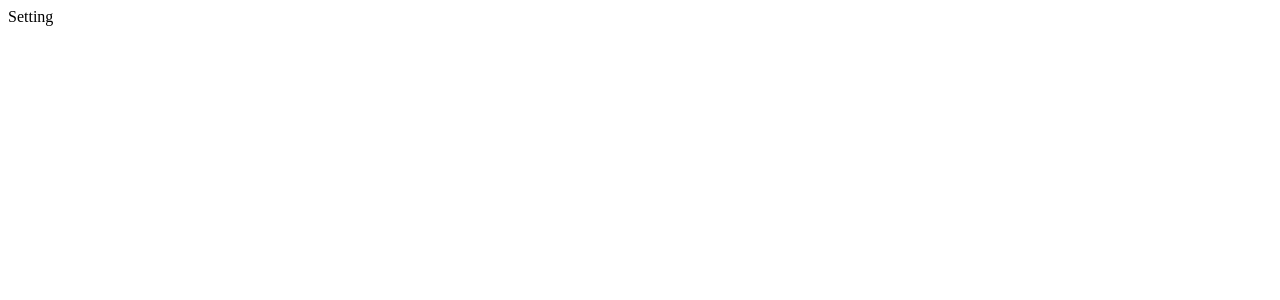
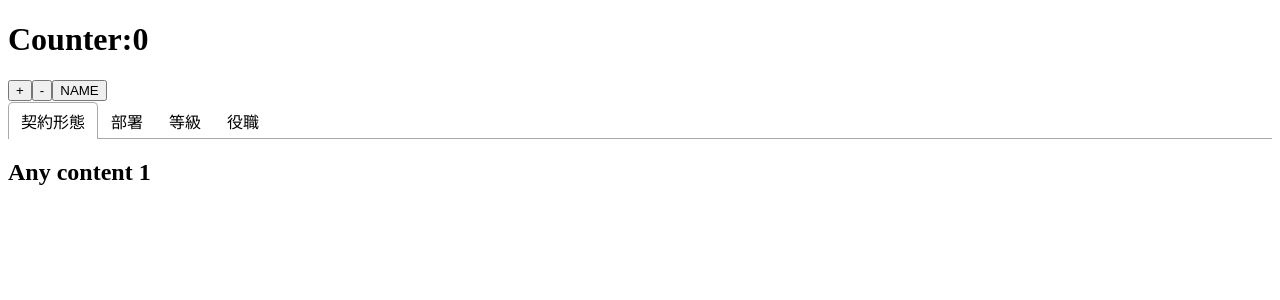
Before and after one commit to michiru-dev/HR-App-MySQL, a React (Create React App) app: page /setting in a window 1280 px wide. Shown: the top 300 px of the page. Built offline with nearby package versions, Linux system fonts and the light colour scheme.

Commit message:
learnd redux

```diff
--- a/package.json
+++ b/package.json
@@ -3,6 +3,7 @@
   "version": "0.1.0",
   "private": true,
   "dependencies": {
+    "@reduxjs/toolkit": "^1.9.5",
     "@testing-library/jest-dom": "^5.16.5",
     "@testing-library/react": "^13.4.0",
     "@testing-library/user-event": "^13.5.0",
@@ -10,10 +11,13 @@
     "@types/node": "^16.18.25",
     "@types/react": "^18.2.0",
     "@types/react-dom": "^18.2.1",
+    "@types/react-redux": "^7.1.25",
     "react": "^18.2.0",
     "react-dom": "^18.2.0",
+    "react-redux": "^8.0.5",
     "react-router-dom": "^6.10.0",
     "react-scripts": "5.0.1",
+    "react-tabs": "^6.0.1",
     "sass": "^1.62.1",
     "typescript": "^4.9.5",
     "web-vitals": "^2.1.4"
--- a/src/App.tsx
+++ b/src/App.tsx
@@ -4,10 +4,35 @@ import { BrowserRouter, Route, Routes } from 'react-router-dom'
 import Setting from './components/pages/setting/Setting'
 import LandingPage from './components/pages/landing/LandingPage'
 import Register from './components/pages/register/Register'
+import { increment, decrement, setName } from '../src/redux/counterSlice'
+import { useAppDispatch, useAppSelector } from './redux/hooks'
 
 function App() {
+  const counter = useAppSelector((state) => state.counter.value)
+  //見てる値(counter.value)が変わった時にcounterの値も自動で更新される
+  const counterObj = useAppSelector((state) => state.counter)
+  // storeにアクセスしてstateをとってくるためにuseselectorが必要
+  //引数の書き方は上を参照。取ってきたいデータにアクセスしてる
+  //これはstoreからデータを取得！
+  const dispatch = useAppDispatch()
+  //storeのreducersの計算式を実行させるのがusedispatch
+  console.log(counterObj)
+
+  // dispatch(setName('test'))
+  //        ⇩
+  //      store 'test' => action = { payload: 'test', type: '...' }
+  //        ⇩
+  // setName('test') => setName(state, action)
+
   return (
     <div>
+      <div>
+        <h1>Counter:{counter}</h1>
+        <h2>{counterObj.name}</h2>
+        <button onClick={() => dispatch(increment())}>+</button>
+        <button onClick={() => dispatch(decrement())}>-</button>
+        <button onClick={() => dispatch(setName('test'))}>NAME</button>
+      </div>
       <BrowserRouter>
         <Routes>
           <Route path="/" element={<LandingPage />} />
--- a/src/components/common/Button.tsx
+++ b/src/components/common/Button.tsx
@@ -1,6 +1,8 @@
-import React from 'react'
+import React, { useState } from 'react'
 
-function Button({ text }: { text: string }) {
+type ButtonProps = { text: string }
+
+function Button({ text }: ButtonProps) {
   return (
     <div>
       <button>{text}</button>
--- a/src/components/pages/landing/LandingPage.tsx
+++ b/src/components/pages/landing/LandingPage.tsx
@@ -11,7 +11,7 @@ function LandingPage() {
         <Button text={'新規登録'} />
       </Link>
       <Link to={'setting'}>
-        <Button text={'設定'} />
+        <Button text={'各種設定'} />
       </Link>
     </div>
   )
--- a/src/components/pages/register/Register.tsx
+++ b/src/components/pages/register/Register.tsx
@@ -40,11 +40,11 @@ function Register() {
       <label htmlFor="rank">等級</label>
       <select name="rank" id="rank">
         <option value=""></option>
-        <option value="">一級</option>
-        <option value="">二級</option>
-        <option value="">三級</option>
-        <option value="">四級</option>
-        <option value="">五級</option>
+        <option value="">1級</option>
+        <option value="">2級</option>
+        <option value="">3級</option>
+        <option value="">4級</option>
+        <option value="">5級</option>
       </select>
       <label htmlFor="position">役職</label>
       <select name="position" id="position">
--- a/src/components/pages/setting/Setting.tsx
+++ b/src/components/pages/setting/Setting.tsx
@@ -1,7 +1,31 @@
 import React from 'react'
+import { Tab, Tabs, TabList, TabPanel } from 'react-tabs'
+import 'react-tabs/style/react-tabs.css'
 
 function Setting() {
-  return <div>Setting</div>
+  return (
+    <Tabs>
+      <TabList>
+        <Tab>契約形態</Tab>
+        <Tab>部署</Tab>
+        <Tab>等級</Tab>
+        <Tab>役職</Tab>
+      </TabList>
+
+      <TabPanel>
+        <h2>Any content 1</h2>
+      </TabPanel>
+      <TabPanel>
+        <h2>Any content 2</h2>
+      </TabPanel>
+      <TabPanel>
+        <h2>Any content 2</h2>
+      </TabPanel>
+      <TabPanel>
+        <h2>Any content 2</h2>
+      </TabPanel>
+    </Tabs>
+  )
 }
 
 export default Setting
--- a/src/index.tsx
+++ b/src/index.tsx
@@ -2,10 +2,15 @@ import React from 'react'
 import ReactDOM from 'react-dom/client'
 import './index.scss'
 import App from './App'
+import { Provider } from 'react-redux'
+import store from '../src/redux/store'
 
 const root = ReactDOM.createRoot(document.getElementById('root') as HTMLElement)
 root.render(
   <React.StrictMode>
-    <App />
+    <Provider store={store}>
+      {/* storeとアプリ自体を繋ぐ役目。囲ったやつでstoreにアクセスできるようになる */}
+      <App />
+    </Provider>
   </React.StrictMode>
 )
--- /dev/null
+++ b/src/redux/counterSlice.ts
@@ -0,0 +1,40 @@
+import { createSlice, PayloadAction } from '@reduxjs/toolkit'
+
+//これはstoreに置いとくデータとかそのデータの処理内容のワンセット slice!
+type CounterState = {
+  value: number
+  name: string
+  age: number
+}
+
+//そのデータの初期値を定義（スライスを作る準備）
+const initialState: CounterState = {
+  value: 0,
+  name: '',
+  age: 0,
+}
+
+//createsliceで本格的にsliceを作成していく
+export const counterSlice = createSlice({
+  name: 'counter', //スライスの名前
+  initialState, //初期値initialState:initialStateと同義
+  reducers: {
+    //データを更新するロジック（計算式）がはいる
+    increment: (state) => {
+      state.value += 1
+    },
+    //名前:(文字はなんでもOK、中身はinitialstateのobject※値が更新されてればここも更新)=>{
+    //stateを更新するための計算}
+
+    decrement: (state) => {
+      state.value -= 1
+    },
+    setName: (state, action: PayloadAction<string>) => {
+      console.log(action)
+      state.name = action.payload //引数がobjectに変換されてくるからそこにアクセスapp.tsxの図を参照
+    },
+  },
+})
+
+export const { increment, decrement, setName } = counterSlice.actions //actions=reducersだけどここでは必ずactions
+export default counterSlice.reducer
--- /dev/null
+++ b/src/redux/hooks.ts
@@ -0,0 +1,6 @@
+import { TypedUseSelectorHook, useDispatch, useSelector } from 'react-redux'
+import type { RootState, AppDispatch } from './store'
+export const useAppDispatch: () => AppDispatch = useDispatch
+export const useAppSelector: TypedUseSelectorHook<RootState> = useSelector
+
+//reduxの型定義を簡単にするもの
--- /dev/null
+++ b/src/redux/store.ts
@@ -0,0 +1,17 @@
+import { configureStore } from '@reduxjs/toolkit'
+import counterSlicer from './counterSlice'
+
+//いろんなスライサーを置くstore,大元
+
+//configurestoreでstoreにreducer(スライサー)を登録
+const store = configureStore({
+  reducer: {
+    //ここは名前決まってる
+    counter: counterSlicer, //counterは自分でつけた
+  },
+})
+
+export default store
+export type RootState = ReturnType<typeof store.getState>
+export type AppGetState = typeof store.getState
+export type AppDispatch = typeof store.dispatch
```
Also changed, not shown: src/components/pages/setting/AddInput.tsx (added, +13 -0 lines), src/components/pages/setting/CurrentContent.tsx (added, +11 -0 lines), 2 other files (tests, documents, lock files or other folders).
